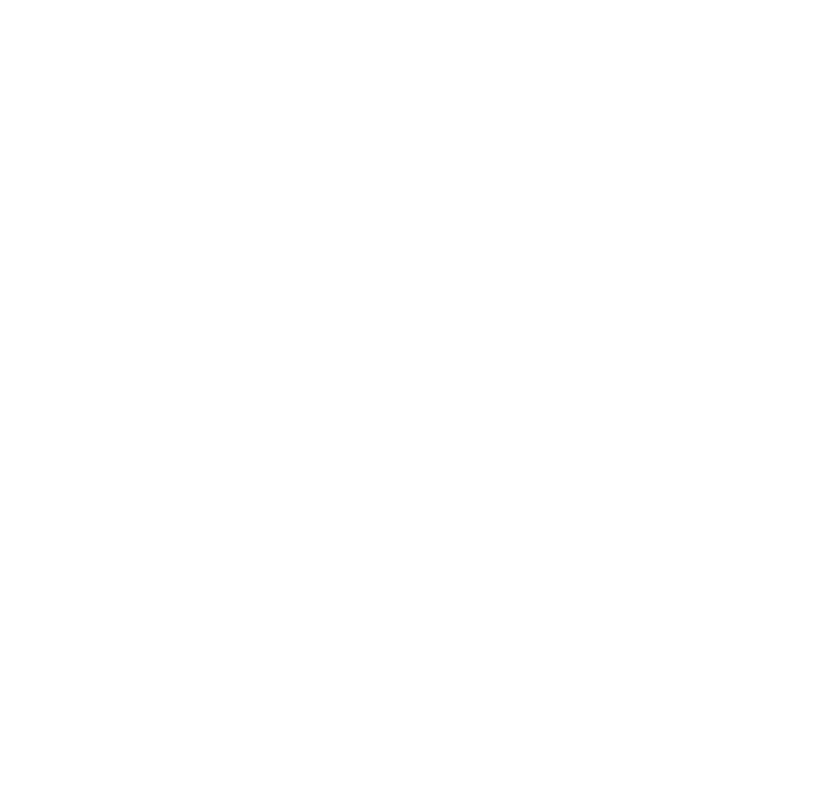
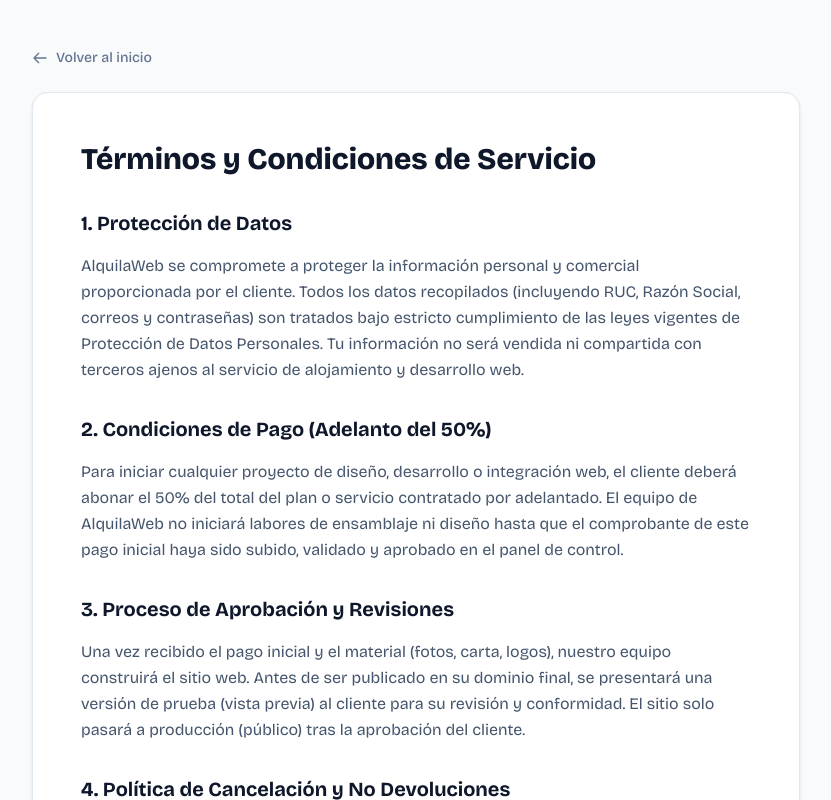
Before and after one commit to SebJoq21/AlquilaWeb, a React (Vite) app in the folder frontend/: page /terminos in a window 1280 px wide. Before the commit this address had no page. Shown: the top 800 px of the page, without its empty margins (224-1055 px from the left). Built offline with nearby package versions, Linux system fonts and the light colour scheme.

Commit message:
feat(Términos y Servicios): Se añadió los terminos y servicios del AlquilaWeb

```diff
--- a/frontend/src/App.jsx
+++ b/frontend/src/App.jsx
@@ -1,6 +1,7 @@
 import { BrowserRouter, Routes, Route } from 'react-router-dom'
 import Home from './pages/Home'
 import Onboarding from './pages/Onboarding'
+import Terminos from './pages/Terminos'
 
 function App() {
   return (
@@ -8,6 +9,7 @@
       <Routes>
         <Route path="/" element={<Home />} />
         <Route path="/onboarding" element={<Onboarding />} />
+        <Route path="/terminos" element={<Terminos />} />
       </Routes>
     </BrowserRouter>
   )
--- a/frontend/src/components/AuthModal.jsx
+++ b/frontend/src/components/AuthModal.jsx
@@ -1,3 +1,5 @@
+import { useState } from 'react'
+import { Link } from 'react-router-dom'
 import { X } from 'lucide-react'
 
 const registerFields = [
@@ -86,6 +88,7 @@
 function AuthModal({ mode, onClose, onToggle, onSubmit }) {
   const isLogin = mode === 'login'
   const fields = isLogin ? loginFields : registerFields
+  const [acceptedTerms, setAcceptedTerms] = useState(false)
 
   const handleSubmit = (event) => {
     event.preventDefault()
@@ -127,15 +130,50 @@
               <Field key={field.id} field={field} />
             ))}
           </div>
+          {!isLogin && (
+            <div className="col-span-1 sm:col-span-2 flex items-start mb-6">
+              <div className="flex items-center h-5">
+                <input
+                  id="terms"
+                  type="checkbox"
+                  checked={acceptedTerms}
+                  onChange={(e) => setAcceptedTerms(e.target.checked)}
+                  className="w-4 h-4 text-indigo-600 bg-slate-50 border-slate-300 rounded focus:ring-indigo-600 cursor-pointer"
+                />
+              </div>
+              <div className="ml-3 text-sm">
+                <label
+                  htmlFor="terms"
+                  className="font-medium text-slate-700 cursor-pointer"
+                >
+                  He leído y acepto los{' '}
+                  <Link
+                    to="/terminos"
+                    target="_blank"
+                    rel="noopener noreferrer"
+                    className="text-indigo-600 hover:underline"
+                  >
+                    Términos y Condiciones
+                  </Link>{' '}
+                  y la Política de Privacidad.
+                </label>
+              </div>
+            </div>
+          )}
           <button
             type="submit"
-            className="w-full bg-indigo-600 text-white font-medium py-2.5 rounded-lg hover:bg-indigo-700 transition-colors mb-4"
+            disabled={!isLogin && !acceptedTerms}
+            className={`w-full font-medium py-2.5 rounded-lg transition-colors ${
+              acceptedTerms || isLogin
+                ? 'bg-indigo-600 text-white hover:bg-indigo-700'
+                : 'bg-slate-300 text-slate-500 cursor-not-allowed'
+            }`}
           >
             {isLogin ? 'Entrar' : 'Crear cuenta'}
           </button>
         </form>
 
-        <p className="text-sm text-slate-500 text-center">
+        <p className="text-sm text-slate-600 text-center mt-6">
           {isLogin ? '¿No tienes cuenta?' : '¿Ya tienes cuenta?'}{' '}
           <span
             onClick={() => onToggle(isLogin ? 'register' : 'login')}
--- /dev/null
+++ b/frontend/src/pages/Terminos.jsx
@@ -0,0 +1,84 @@
+import { Link } from 'react-router-dom'
+
+const sections = [
+  {
+    title: '1. Protección de Datos',
+    body: 'AlquilaWeb se compromete a proteger la información personal y comercial proporcionada por el cliente. Todos los datos recopilados (incluyendo RUC, Razón Social, correos y contraseñas) son tratados bajo estricto cumplimiento de las leyes vigentes de Protección de Datos Personales. Tu información no será vendida ni compartida con terceros ajenos al servicio de alojamiento y desarrollo web.',
+  },
+  {
+    title: '2. Condiciones de Pago (Adelanto del 50%)',
+    body: 'Para iniciar cualquier proyecto de diseño, desarrollo o integración web, el cliente deberá abonar el 50% del total del plan o servicio contratado por adelantado. El equipo de AlquilaWeb no iniciará labores de ensamblaje ni diseño hasta que el comprobante de este pago inicial haya sido subido, validado y aprobado en el panel de control.',
+  },
+  {
+    title: '3. Proceso de Aprobación y Revisiones',
+    body: 'Una vez recibido el pago inicial y el material (fotos, carta, logos), nuestro equipo construirá el sitio web. Antes de ser publicado en su dominio final, se presentará una versión de prueba (vista previa) al cliente para su revisión y conformidad. El sitio solo pasará a producción (público) tras la aprobación del cliente.',
+  },
+  {
+    title: '4. Política de Cancelación y No Devoluciones',
+    body: 'Debido a la naturaleza digital del servicio y al tiempo invertido por nuestros desarrolladores desde el día uno, no existen devoluciones ni reembolsos del pago inicial. Si el cliente desiste del servicio, decide cancelar el proyecto a mitad del proceso, o manifiesta disconformidad injustificada tras la presentación del diseño basado en el material proporcionado, el 50% abonado inicialmente se retendrá en su totalidad como pago por los costos operativos y horas de trabajo ya ejecutadas.',
+  },
+  {
+    title: '5. Pagos Atrasados y Continuidad del Servicio',
+    body: [
+      'El pago de la suscripción mensual o los módulos adicionales debe realizarse en las fechas de corte acordadas. Si el cliente presenta un retraso mayor a tres (3) días hábiles en la cancelación de su mensualidad, se aplicará automáticamente un recargo del 15% sobre el valor de su plan actual en concepto de penalidad por mora.',
+      'El pago inmediato de este 15% es requisito obligatorio para mantener el sitio web en producción y evitar la suspensión de los servicios en línea. El saldo restante de la mensualidad deberá ser cancelado en su totalidad durante ese mismo ciclo de facturación. El incumplimiento prolongado derivará en la baja temporal del sitio web hasta la regularización de la deuda.',
+      'Pagos Parciales y Fraccionamiento: Entendemos que pueden surgir imprevistos. En caso de no poder cancelar la totalidad de la deuda, el cliente podrá realizar un pago parcial o "adelanto". Todo abono parcial se destinará en primer lugar a cubrir el 15% de penalidad por mora.',
+      'Para que el sitio web se mantenga activo bajo esta modalidad, el pago inicial deberá cubrir obligatoriamente la penalidad más, al menos, el 50% del valor de la mensualidad pendiente. El saldo restante deberá ser cancelado en un plazo máximo e improrrogable de quince (15) días calendario. De no completarse el pago en dicho periodo, se procederá con la suspensión inmediata del servicio.',
+    ],
+  },
+]
+
+function Terminos() {
+  return (
+    <div className="min-h-screen bg-slate-50 py-12 px-4">
+      <div className="max-w-3xl mx-auto">
+        <Link
+          to="/"
+          className="inline-flex items-center text-slate-500 hover:text-indigo-600 transition-colors text-sm font-medium mb-6"
+        >
+          <svg
+            className="w-4 h-4 mr-2"
+            fill="none"
+            stroke="currentColor"
+            viewBox="0 0 24 24"
+            xmlns="http://www.w3.org/2000/svg"
+          >
+            <path
+              strokeLinecap="round"
+              strokeLinejoin="round"
+              strokeWidth="2"
+              d="M10 19l-7-7m0 0l7-7m-7 7h18"
+            />
+          </svg>
+          Volver al inicio
+        </Link>
+
+        <div className="max-w-3xl mx-auto bg-white p-8 sm:p-12 rounded-2xl shadow-sm border border-slate-200">
+          <h1 className="text-3xl font-black text-slate-900 mb-8">
+            Términos y Condiciones de Servicio
+          </h1>
+
+          {sections.map((section) => (
+            <section key={section.title}>
+              <h2 className="text-xl font-bold text-slate-900 mt-8 mb-4">
+                {section.title}
+              </h2>
+              {(Array.isArray(section.body) ? section.body : [section.body]).map(
+                (paragraph) => (
+                  <p
+                    key={paragraph}
+                    className="text-slate-600 mb-4 leading-relaxed"
+                  >
+                    {paragraph}
+                  </p>
+                ),
+              )}
+            </section>
+          ))}
+        </div>
+      </div>
+    </div>
+  )
+}
+
+export default Terminos
```
